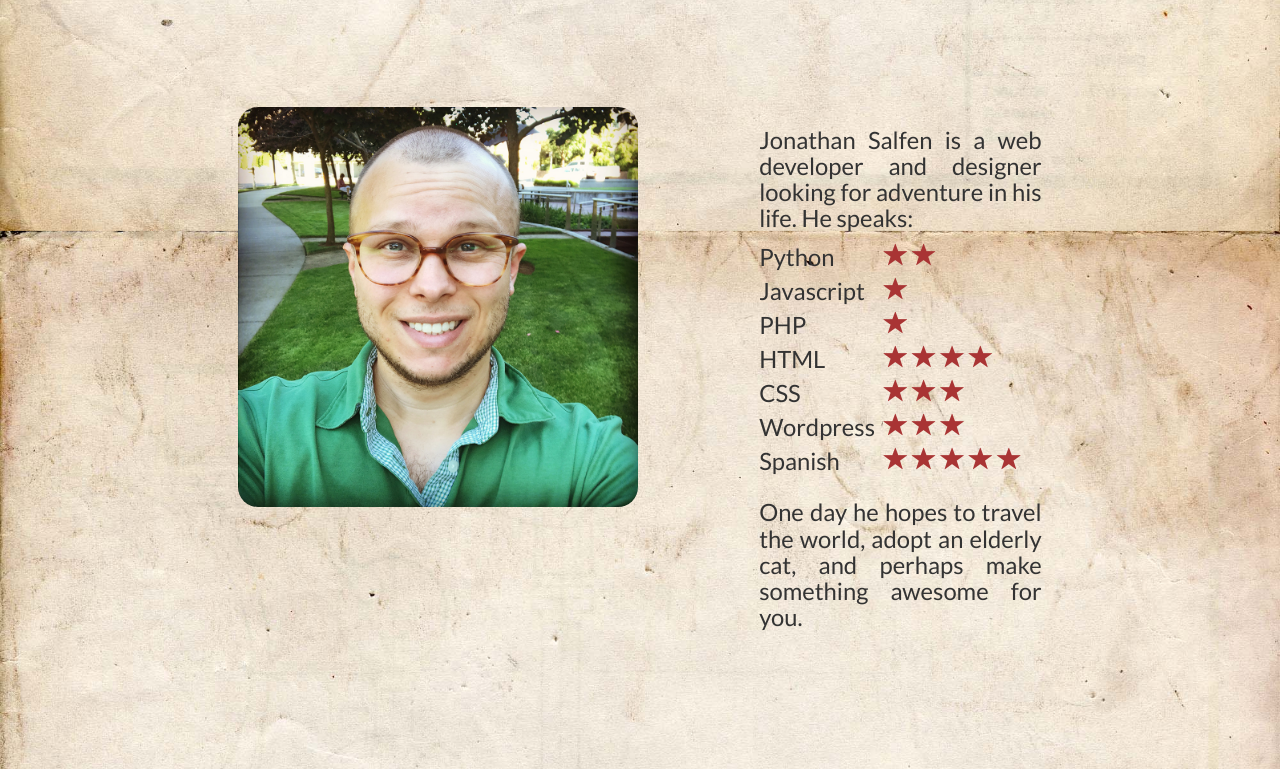
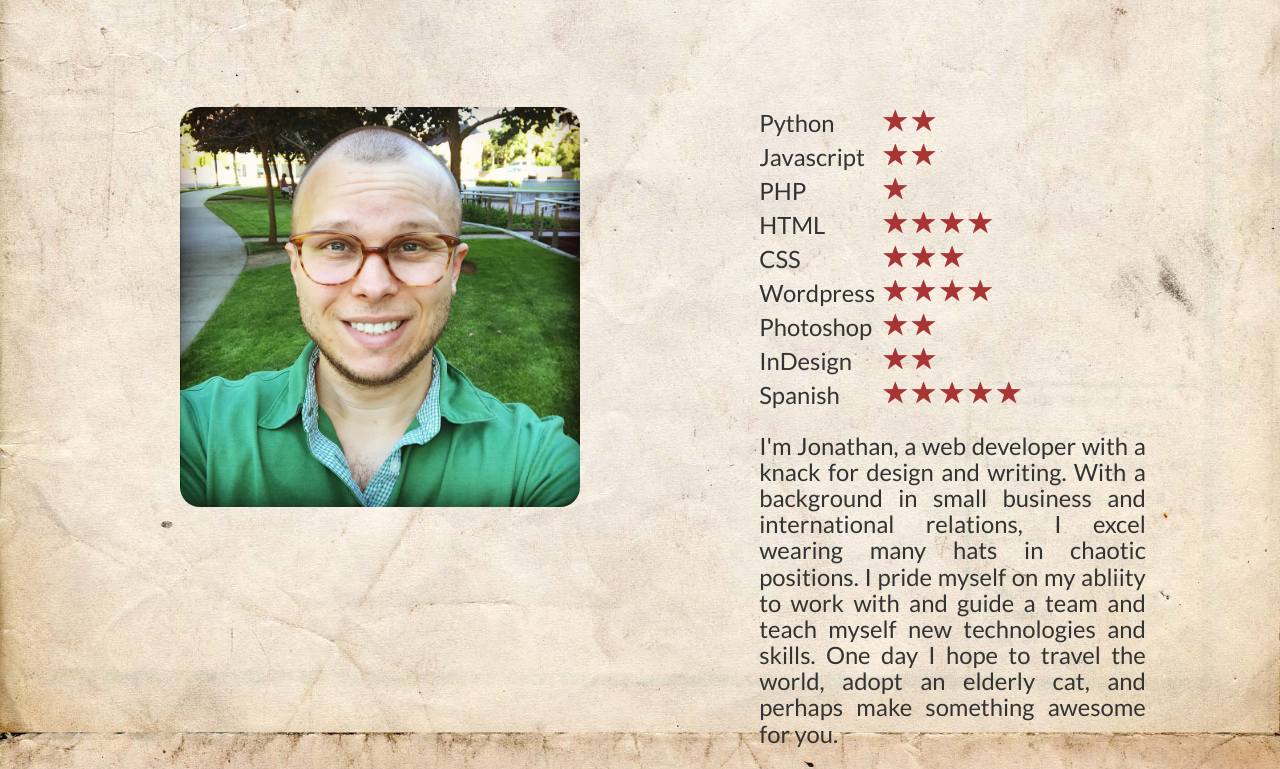
Before and after one commit to jonathansalfen/jon_homepage, a plain HTML site: page public/index.html in a window 1280 px wide. Shown: the part 1071-1840 px from the top of the page. Drawn offline with Linux system fonts and the light colour scheme.

Commit message:
fixed incorrect discription on bitbybit project paragraph, edited about bio, and made background image fixed.

```diff
--- a/public/index.html
+++ b/public/index.html
@@ -29,14 +29,12 @@
 				<h1>About</h1>
 			</div>
 			<div class="container-fluid">
-				<div class="col-md-2"></div>
-				<div class="col-md-4 portfolio">
+				<div class="col-md-1"></div>
+				<div class="col-md-5 portfolio">
 					<img src="images/jonathan.jpg" class="img-responsive pic_of_me" alt="Responsive image">
 				</div>
 				<div class="col-md-1"></div>
-				<div class="col-md-3">
-					<h3 class="body_paragraphs">Jonathan Salfen is a web developer and designer looking for adventure in his life.  He speaks:
-					</h3>
+				<div class="col-md-4">
 					<table class="body_paragraphs">
 						<tr>
 							<td>Python</td>
@@ -48,6 +46,7 @@
 						<tr>
 							<td>Javascript</td>
 							<td>
+								<span class="glyphicon glyphicon-star" aria-hidden="true"></span>
 								<span class="glyphicon glyphicon-star" aria-hidden="true"></span>
 							</td>
 						</tr>
@@ -80,6 +79,21 @@
 								<span class="glyphicon glyphicon-star" aria-hidden="true"></span>
 								<span class="glyphicon glyphicon-star" aria-hidden="true"></span>
 								<span class="glyphicon glyphicon-star" aria-hidden="true"></span>
+								<span class="glyphicon glyphicon-star" aria-hidden="true"></span>
+							</td>
+						</tr>
+						<tr>
+							<td>Photoshop</td>
+							<td>
+								<span class="glyphicon glyphicon-star" aria-hidden="true"></span>
+								<span class="glyphicon glyphicon-star" aria-hidden="true"></span>
+							</td>
+						</tr>
+						<tr>
+							<td>InDesign</td>
+							<td>
+								<span class="glyphicon glyphicon-star" aria-hidden="true"></span>
+								<span class="glyphicon glyphicon-star" aria-hidden="true"></span>
 							</td>
 						</tr>
 						<tr>
@@ -93,10 +107,10 @@
 							</td>
 						</tr>
 					</table>
-					<h3 class="body_paragraphs">One day he hopes to travel the world, adopt an elderly cat, and perhaps make something awesome for you.
+					<h3 class="body_paragraphs">I'm Jonathan, a web developer with a knack for design and writing.  With a background in small business and international relations, I excel wearing many hats in chaotic positions.  I pride myself on my abliity to work with and guide a team and teach myself new technologies and skills.  One day I hope to travel the world, adopt an elderly cat, and perhaps make something awesome for you.
 					</h3>
 				</div>
-				<div class="col-md-2"></div>
+				<div class="col-md-1"></div>
 			</div>
 		</div>
 
@@ -117,22 +131,22 @@
 								<h3 class="body_paragraphs">My old website.</h3>
 						</div> -->
 						<div class="col-md-4 img-responsive">
+							<a href="http://jonathansalfen.pythonanywhere.com/story_intro/" target="_blank">
+								<img src="images/story_screenshot.png" class="img-responsive portfolio_pics" alt="Responsive image">
+							</a>
+							<h3 class="body_paragraphs">With a Django framework, this project uses CSS, Python, and Bootstrap to experiment with storytelling.  The user is manipulated emotionally by integrating their personal details into the anecdote.<br><br><br></h3>
+						</div>
+						<div class="col-md-4 img-responsive">
 							<a href="https://clcolumber.wpengine.com/" target="_blank">
 								<img src="images/lumber_thumb.jpg" class="img-responsive portfolio_pics" alt="Responsive image">
 							</a>
-								<h3 class="body_paragraphs">This website was developed for a Portland lumber company.  It uses Wordpress and X Theme to allow for easy editing by non-programmers.<br><br><br></h3>
-						</div>
-						<div class="col-md-4 img-responsive">
-							<a href="http://jonathansalfen.pythonanywhere.com/story_intro/" target="_blank">
-								<img src="images/story_screenshot.png" class="img-responsive portfolio_pics" alt="Responsive image">
-							</a>
-								<h3 class="body_paragraphs">With a Django framework, this project uses CSS, Python, and Bootstrap to experiment with storytelling.  The user is manipulated emotionally by integrating their personal details into the anecdote.<br><br><br></h3>
+							<h3 class="body_paragraphs">This website was developed for a Portland lumber company.  It uses Wordpress and X Theme to allow for easy editing by non-programmers.<br><br><br></h3>
 						</div>
 						<div class="col-md-4img-responsive">
 							<a href="https://www.bitbybitbootcamp.com/" target="_blank">
 								<img src="images/bitbybitbootcamp_thumb.jpg" class="img-responsive portfolio_pics" alt="Responsive image">
 							</a>
-								<h3 class="body_paragraphs">A portfolio page for a Portland commedian, also created with Wordpress and X Theme.  The design and photo choices are used to subtly convey her brand of humor.<br><br><br></h3>
+							<h3 class="body_paragraphs">I'm creating my own free, self-study bootcamp!  It's starting with a blog documenting my journey to become a programmer.  Along the way I hope to get industry feedback to create a lesson plan others can follow on their own.<br><br><br></h3>
 						</div>
 					</div>
 			</div>
--- a/public/styles/style.css
+++ b/public/styles/style.css
@@ -12,6 +12,7 @@ body, html, main {
 	/*background-repeat: no-repeat;*/
 	background-position: center center;
 	background-image: url("../images/paper_background.jpg");
+	background-attachment: fixed;
 }
 
 
@@ -81,6 +82,11 @@ h1 {
 
 /*spacing*/
 #about_section {
+	padding-top:100px;
+	padding-bottom: 200px;
+}
+
+#bitbybit_section {
 	padding-top:100px;
 	padding-bottom: 200px;
 }
```
Also changed, not shown: 2 other files.
